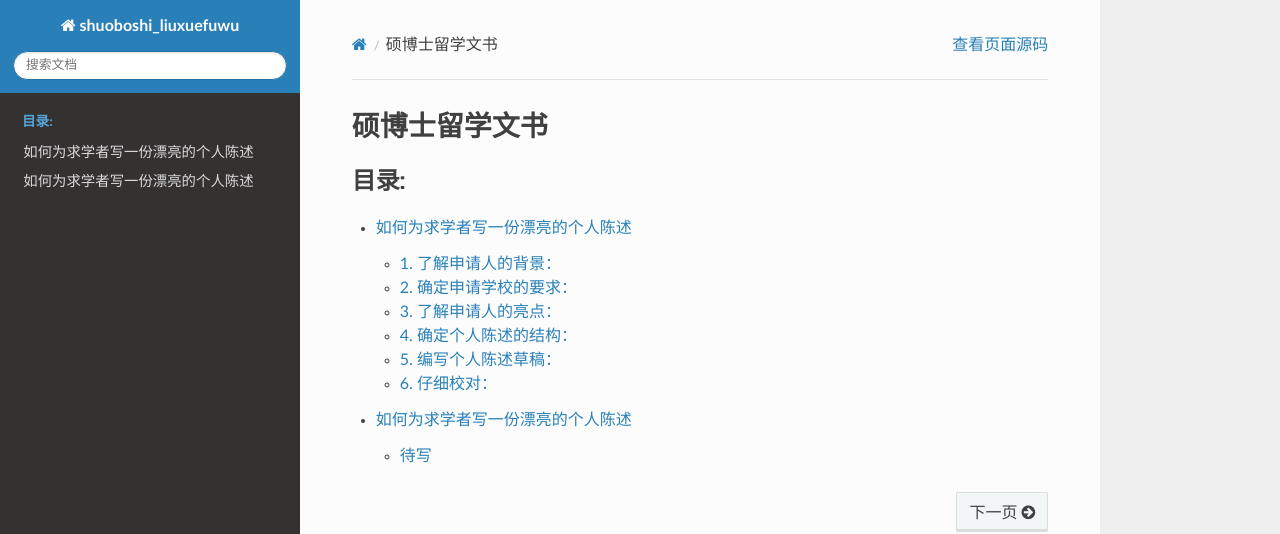
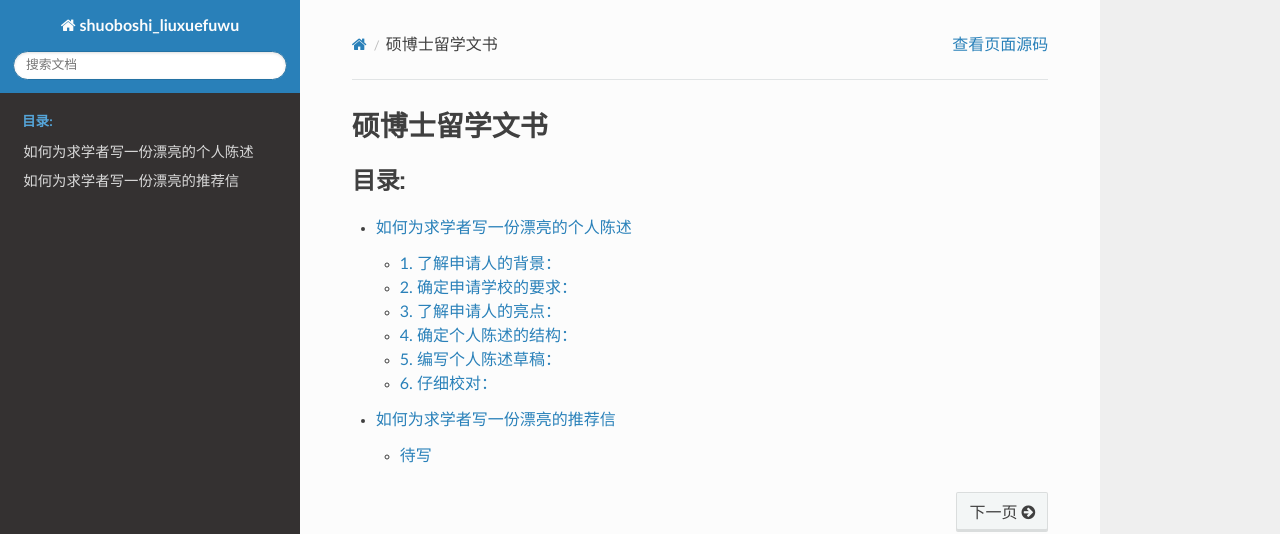
Before and after one commit to shuo1118/liuxue, a Sphinx documentation site: the page built from docs/source/index.rst, in a window 1280 px wide. Shown: the top 534 px of the page. Built offline with Sphinx 7.4.7 and the Read the Docs theme 2.0.0, drawn with Linux system fonts in a browser that asks for light colours; pages that are not in the unit, such as notebooks, are missing from menus.

Commit message:
Update rl.rst

```diff
--- a/docs/source/rl.rst
+++ b/docs/source/rl.rst
@@ -1,4 +1,4 @@
-如何为求学者写一份漂亮的个人陈述
+如何为求学者写一份漂亮的推荐信
 ==========
 
 待写
```
